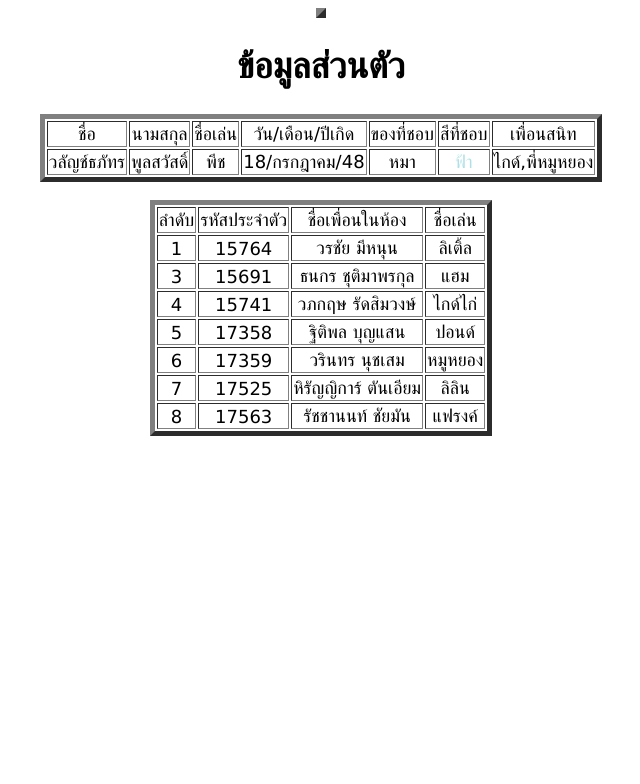
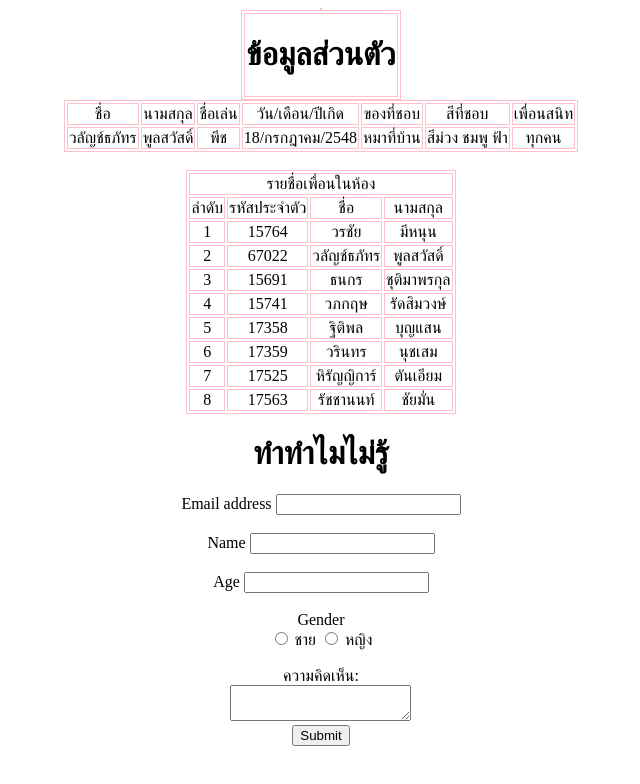
Before and after one commit to PurJennieR/peachy, a plain HTML site: page index.html in a window 1280 px wide. Shown: the whole page, without its empty margins (319-959 px from the left). Drawn offline with Linux system fonts and the light colour scheme.

Commit message:
Add files via upload

```diff
--- a/index.html
+++ b/index.html
@@ -3,21 +3,13 @@
 <head>
     <meta charset="UTF-8">
     <meta name="viewport" content="width=device-width, initial-scale=1.0">
-    <title>Document</title>
-    <style>
-        table,th,td{
-            border: 1;
-            font-family: Verdana, Geneva, Tahoma, sans-serif;
-            font-size: 18px;
-            text-align: center;
-        }
-    </style>
-
+    <title>พีชอยากนอน</title>
+    <link href="los.css" rel="stylesheet">
 </head>
 <body>
-        <center><table border="5" ></center>
+    <table>
         <table><td><h1>ข้อมูลส่วนตัว</h1></td>
-                <table border="5px">
+            <table>
             <tr>
                 <td>ชื่อ</td>
                 <td>นามสกุล</td>
@@ -31,56 +23,91 @@
                 <td>วลัญช์ธภัทร</td>
                 <td>พูลสวัสดิ์</td>
                 <td>พีช</td>
-                        <td>18/กรกฎาคม/48</td>
-                        <td>หมา</td>
-                        <td style="color:powderblue;">ฟ้า</td>
-                        <td>ไกด์,พี่หมูหยอง</td>
+                <td>18/กรกฎาคม/2548</td>
+                <td>หมาที่บ้าน</td>
+                <td>สีม่วง ชมพู ฟ้า</td>
+                <td>ทุกคน</td>
             </tr>
-            <table border="5px" ><br>
+        </thead>
+        </table>
+        <br>
+        <table>
+            <tr>
+                <td colspan="4">รายชื่อเพื่อนในห้อง</td></tr>
             <tr>
                 <td>ลำดับ</td>
                 <td>รหัสประจำตัว</td>
-                        <td>ชื่อเพื่อนในห้อง</td>
-                        <td>ชื่อเล่น</td>
+                <td>ชื่อ</td>
+                <td>นามสกุล</td>
             </tr>
             <tr>
                 <td>1</td>
                 <td>15764</td>
-                        <td>วรชัย มีหนุน</td>
-                        <td>ลิเติ้ล</td>
+                <td>วรชัย</td>
+                <td>มีหนุน</td>
             </tr>
+            <tr>
+                <td>2</td>
+                <td>67022</td>
+                <td>วลัญช์ธภัทร</td>
+                <td>พูลสวัสดิ์</td>
+            </tr>
+            <tr>
                 <td>3</td>
                 <td>15691</td>
-                        <td>ธนกร ชุติมาพรกุล</td>
-                        <td>แฮม</td>
+                <td>ธนกร</td>
+                <td>ชุติมาพรกุล</td>
+            </tr>
             <tr>
                 <td>4</td>
                 <td>15741</td>
-                        <td>วภกฤษ รัดสิมวงษ์</td>
-                        <td>ไกด์ไก่</td>
+                <td>วภกฤษ</td>
+                <td>รัดสิมวงษ์</td>
             </tr>
+            <tr>
                 <td>5</td>
                 <td>17358</td>
-                        <td>ฐิติพล บุญแสน</td>
-                        <td>ปอนด์</td>
+                <td>ฐิติพล</td>
+                <td>บุญแสน</td>
+            </tr>
             <tr>
                 <td>6</td>
                 <td>17359</td>
-                        <td>วรินทร นุชเสม</td>
-                        <td>หมูหยอง</td>
+                <td>วรินทร</td>
+                <td>นุชเสม</td>
             </tr>
+            <tr>
                 <td>7</td>
                 <td>17525</td>
-                        <td>หิรัญญิการ์ ตันเอียม</td>
-                        <td>ลิลิน</td>
+                <td>หิรัญญิการ์</td>
+                <td>ตันเอียม</td>
+            </tr>
             <tr>
                 <td>8</td>
                 <td>17563</td>
-                        <td>รัชชานนท์ ชัยมัน</td>
-                        <td>แฟรงค์</td>
+                <td>รัชชานนท์</td>
+                <td>ชัยมั่น</td>
             </tr>
         </table>
-            </tr></br>
-        </table>
+    </div>
+    <form id="form1">
+            <h1>ทำทำไมไม่รู้</h1>
+            <label>Email address</label>
+            <input type="email" id="email" name="email"><br><br>
+            <label>Name</label>
+            <input type="text" id="name" name="name" ><br><br>
+            <label>Age</label>
+            <input type="number" id="age" name="age" ><br><br>
+            <label>Gender</label><br>
+            <input type="radio" name="gender" id="male" value="Male">
+                    <label for="male">ชาย</label>
+                    <input type="radio" name="gender" id="female" value="Female">
+                    <label for="female">หญิง</label><br><br>
+            <label for="comment">ความคิดเห็น:</label><br>
+            <textarea id="comment" name="comment" aria-label="With textarea"></textarea><br>
+            <input class="btn btn-primary" type="submit" value="Submit">
+    </form>
+    <div id="peach" ></div>
+        <script src="loss.js"></script>
 </body>
 </html>
--- /dev/null
+++ b/los.css
@@ -0,0 +1,9 @@
+table,td,tr,th{
+    border: 1px solid pink;
+}
+body{
+    display: flex;
+    flex-direction: column;
+    align-items: center;
+    text-align: center;
+}
--- /dev/null
+++ b/loss.js
@@ -0,0 +1,11 @@
+document.getElementById("form1").addEventListener("submit", function(event) {
+    event.preventDefault();
+   let peach = new FormData(this);
+   let result = "Name : "  +
+        peach.get("name")    +"<br>" +"Email : "     +
+        peach.get("email")   +"<br>" +"Age : "       +
+        peach.get("age")     +"<br>" +"Gender : "    +
+        peach.get("gender")  +"<br>" +"Comment : "   +
+        peach.get("comment");
+        document.getElementById("peach").innerHTML = "<h1> Your result : </h1>" + result;
+})
```
Lines whose indentation alone changed are shown as unchanged.
